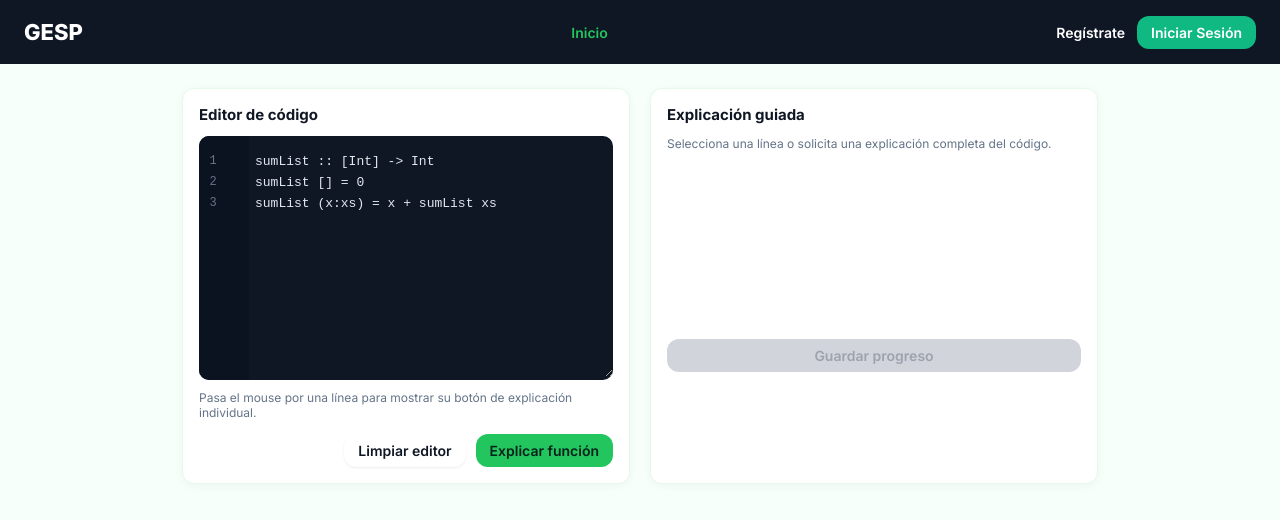
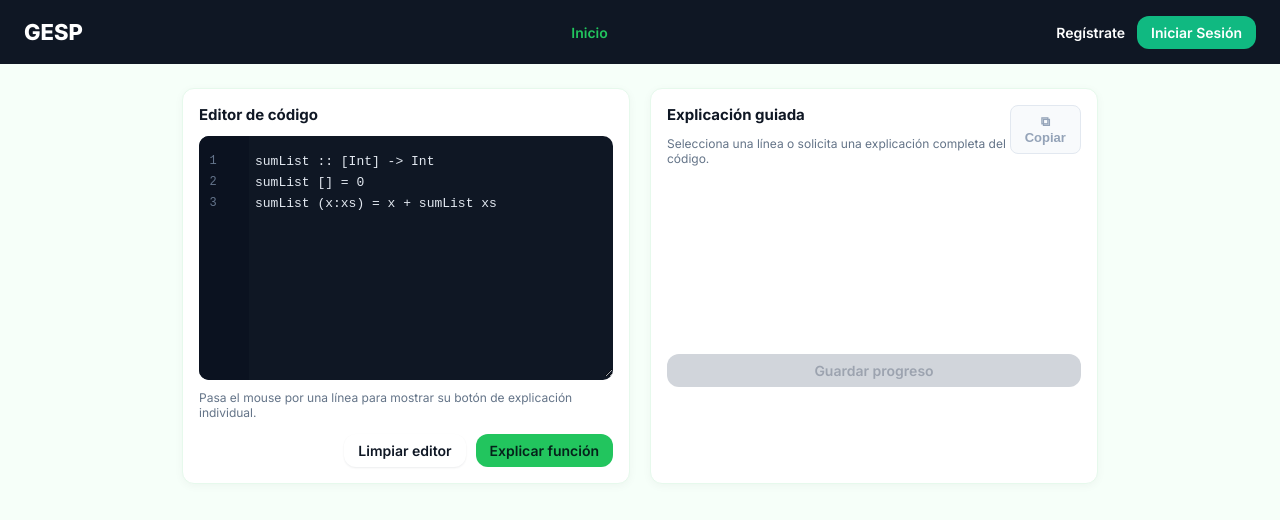
Before and after one commit to Dayana200505/GESP_IHC, a React (Vite) app in the folder gesp/: page / in a window 1280 px wide. Shown: the top 520 px of the page. Built offline with nearby package versions, Linux system fonts and the light colour scheme.

Commit message:
feat: agregar boton para copiar la explicacion

```diff
--- a/gesp/src/pages/Home.css
+++ b/gesp/src/pages/Home.css
@@ -377,3 +377,44 @@
   background: #fef3c7;
   color: #92400e;
 }
+
+/*Boton de copiar*/
+
+.explanation-header-actions {
+  display: flex;
+  align-items: center;
+  gap: 10px;
+}
+
+.copy-explanation-btn {
+  padding: 8px 12px;
+  border: 1px solid #cbd5e1;
+  border-radius: 8px;
+  background: #ffffff;
+  color: var(--navy);
+  font-size: 13px;
+  font-weight: 600;
+  cursor: pointer;
+  transition:
+    background 0.2s ease,
+    border-color 0.2s ease,
+    color 0.2s ease;
+}
+
+.copy-explanation-btn:hover:not(:disabled) {
+  background: #f1f5f9;
+  border-color: #94a3b8;
+}
+
+.copy-explanation-btn:disabled {
+  background: #f8fafc;
+  border-color: #e2e8f0;
+  color: #94a3b8;
+  cursor: not-allowed;
+}
+
+.copy-explanation-btn.copied {
+  background: #ecfdf5;
+  border-color: #86efac;
+  color: #166534;
+}
--- a/gesp/src/pages/Home.jsx
+++ b/gesp/src/pages/Home.jsx
@@ -419,6 +419,7 @@ function Home({ isAuthenticated, onSaveCorrect, onAttempt, exercise, onBack }) {
   const [showDraftModal, setShowDraftModal] = useState(false);
   const [showSuccessModal, setShowSuccessModal] = useState(false);
   const [showClearModal, setShowClearModal] = useState(false);
+  const [copiedExplanation, setCopiedExplanation] = useState(false);
 
   const intervalRef = useRef();
   const lineTimeoutRef = useRef();
@@ -433,12 +434,22 @@ function Home({ isAuthenticated, onSaveCorrect, onAttempt, exercise, onBack }) {
 
   const lines = code.split("\n");
 
+
   // Progreso (0-100) del análisis completo, usado por la barra de carga.
   const totalFullSteps = fullSteps.length;
   const progressPercent =
     mode === "full" && totalFullSteps > 0
       ? Math.min(100, Math.round((visibleCount / totalFullSteps) * 100))
       : 0;
+
+  const hasExplanationToCopy =
+  (mode === "line" &&
+    !isLineExplaining &&
+    lineFragments.length > 0) ||
+  (mode === "full" &&
+    fullSteps.length > 0 &&
+    visibleCount > 0);
+
 
   function resetExplanationState() {
     clearInterval(intervalRef.current);
@@ -595,6 +606,44 @@ function Home({ isAuthenticated, onSaveCorrect, onAttempt, exercise, onBack }) {
     setShowClearModal(false);
   }
 
+  async function handleCopyExplanation() {
+    let explanationText = "";
+
+    if (mode === "line") {
+      explanationText = lineFragments.join("\n");
+    }
+
+    if (mode === "full") {
+      explanationText = fullSteps
+        .slice(0, visibleCount)
+        .flatMap((step) => {
+          const lineTitle = step.lineNumber
+            ? [`Línea ${step.lineNumber}`]
+            : [];
+
+          return [...lineTitle, ...step.fragments];
+        })
+        .join("\n");
+    }
+
+    if (!explanationText.trim()) {
+      return;
+    }
+
+    try {
+      await navigator.clipboard.writeText(explanationText);
+
+      setCopiedExplanation(true);
+
+      setTimeout(() => {
+        setCopiedExplanation(false);
+      }, 2000);
+    } catch (error) {
+      console.error("No se pudo copiar la explicación:", error);
+    }
+  }
+
+
   return (
     <div className="home-page">
       {/* Estilos locales de la barra de progreso (más notoria que el spinner anterior) */}
@@ -734,17 +783,44 @@ function Home({ isAuthenticated, onSaveCorrect, onAttempt, exercise, onBack }) {
         </div>
 
         {/* Columna derecha: Explicación */}
-        <div className="card explanation-card">
+        <div className="card explanation-card" translate="no">
   <div className="explanation-header">
     <div>
       <h2>Explicación guiada</h2>
-              <p className="mode-label">
-                {mode === "line" && "Modo: Línea individual"}
-                {mode === "full" && "Modo: Explicación completa"}
-                {mode === "idle" && "Selecciona una línea o solicita una explicación completa del código."}
+
+      <p className="mode-label" translate="no">
+        <span>
+          {mode === "line"
+            ? "Modo: Línea individual"
+            : mode === "full"
+              ? "Modo: Explicación completa"
+              : "Selecciona una línea o solicita una explicación completa del código."}
+        </span>
       </p>
     </div>
-            {mode === "line" && selectedLine && <span className="line-badge">Línea [{selectedLine}]</span>}
+
+    <div className="explanation-header-actions">
+      {mode === "line" && selectedLine && (
+        <span className="line-badge">
+          Línea [{selectedLine}]
+        </span>
+      )}
+
+      <button
+        type="button"
+        className={`copy-explanation-btn ${
+          copiedExplanation ? "copied" : ""
+        }`}
+        onClick={handleCopyExplanation}
+        disabled={!hasExplanationToCopy}
+        title="Copiar explicación"
+        translate="no"
+      >
+        <span>
+          {copiedExplanation ? "✓ ¡Copiado!" : "⧉ Copiar"}
+        </span>
+      </button>
+    </div>
   </div>
 
           <div className="explanation-body">
```
Lines whose indentation alone changed are shown as unchanged.
